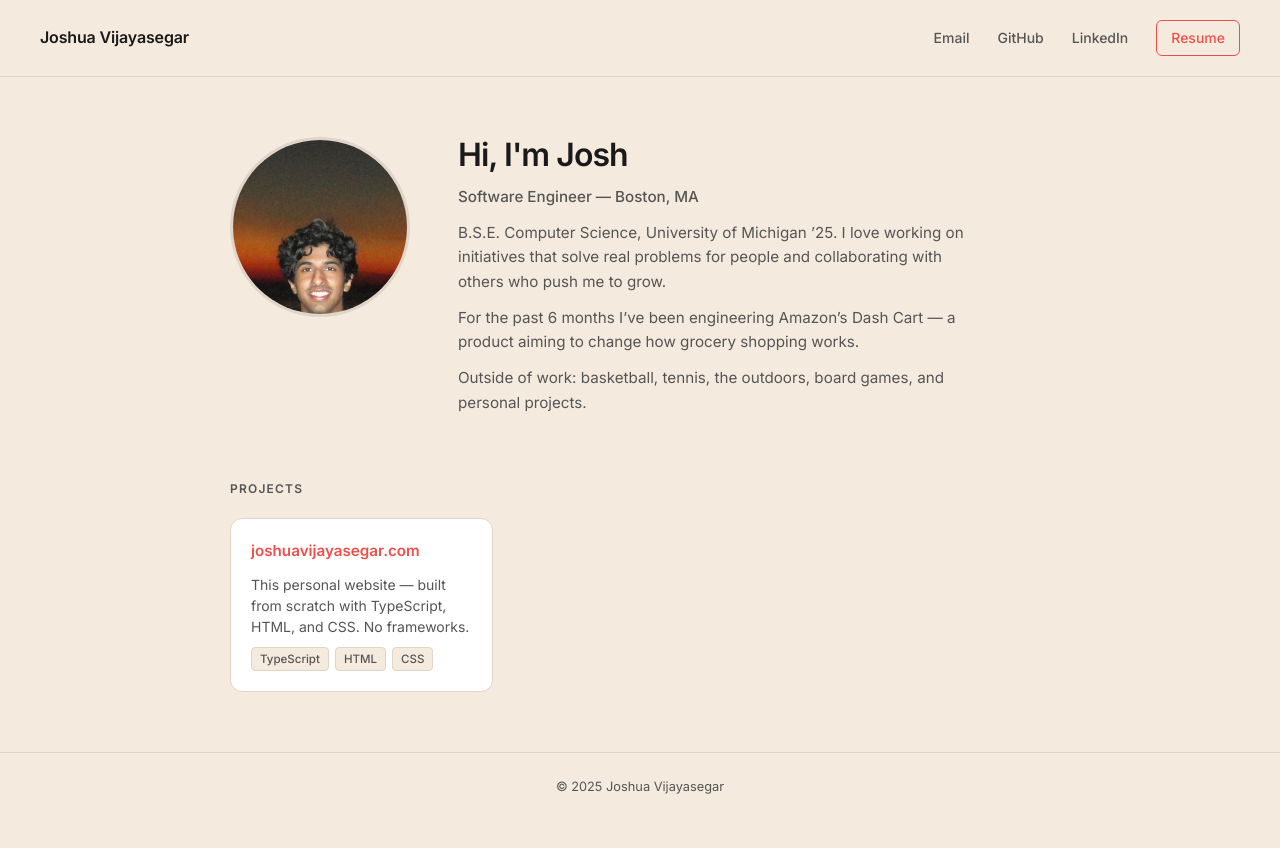
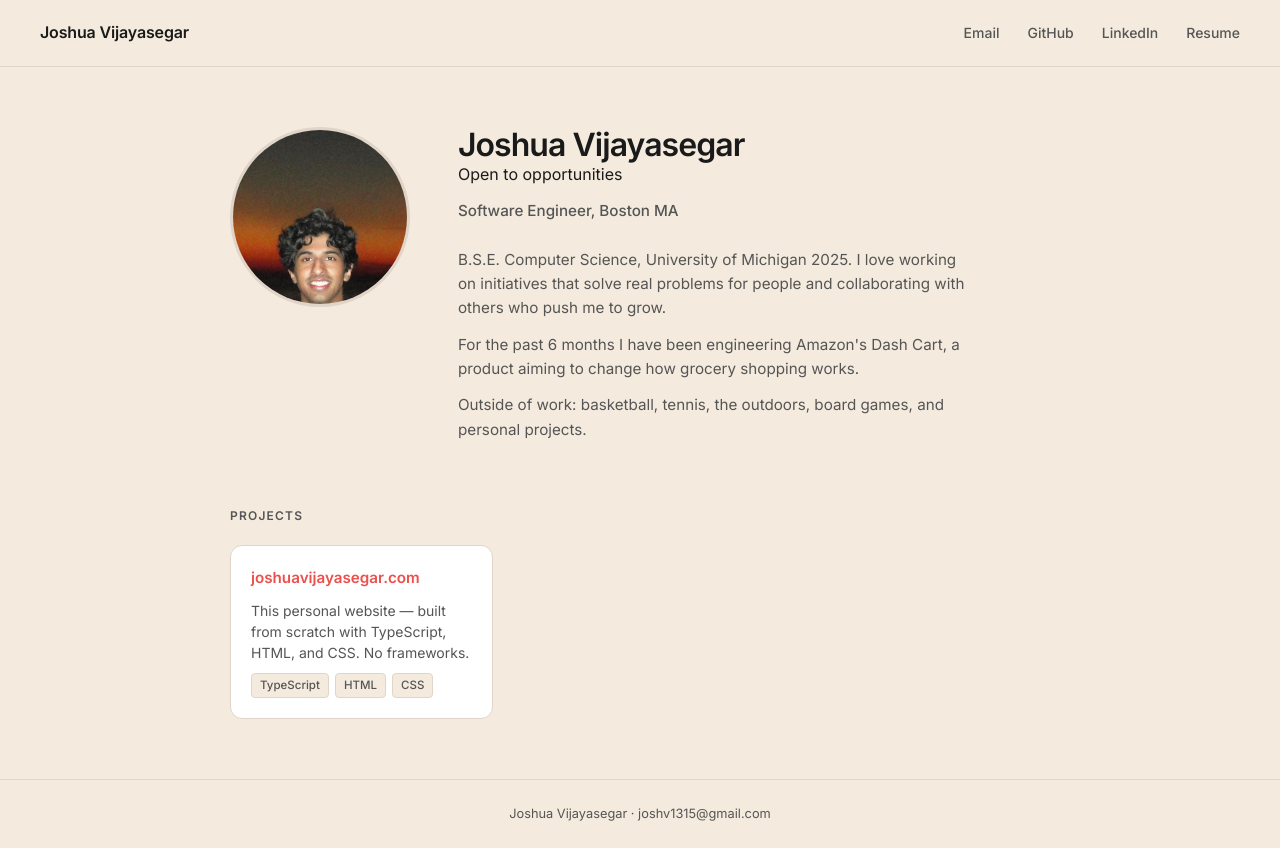
Before and after one commit to joshv1315/joshv1315.github.io, a website: page index.html in a window 1280 px wide. Before the commit the page ends 821 px from the top, so only its background shows below. Drawn offline with Linux system fonts and the light colour scheme.

Commit message:
Redesign UI, fix photo crop, remove em dashes

```diff
--- a/index.html
+++ b/index.html
@@ -4,12 +4,12 @@
     <meta charset="utf-8" />
     <meta name="viewport" content="width=device-width, initial-scale=1" />
     <title>Joshua Vijayasegar</title>
-    <meta name="description" content="Joshua Vijayasegar — Software Engineer" />
+    <meta name="description" content="Joshua Vijayasegar, Software Engineer" />
     <meta name="author" content="Joshua Vijayasegar" />
     <link rel="preconnect" href="https://fonts.googleapis.com" />
     <link rel="preconnect" href="https://fonts.gstatic.com" crossorigin />
     <link
-      href="https://fonts.googleapis.com/css2?family=Inter:wght@400;500;600&display=swap"
+      href="https://fonts.googleapis.com/css2?family=Inter:wght@400;500;600;700&display=swap"
       rel="stylesheet"
     />
     <link rel="stylesheet" href="styles.css" />
@@ -19,49 +19,32 @@
       <span class="site-name">Joshua Vijayasegar</span>
       <nav class="site-nav">
         <a href="mailto:joshv1315@gmail.com" class="nav-link">Email</a>
-        <a
-          href="https://github.com/joshv1315"
-          target="_blank"
-          rel="noopener noreferrer"
-          class="nav-link"
-          >GitHub</a
-        >
-        <a
-          href="https://www.linkedin.com/in/joshuavijayasegar/"
-          target="_blank"
-          rel="noopener noreferrer"
-          class="nav-link"
-          >LinkedIn</a
-        >
-        <a
-          href="files/Joshua_Vijayasegar_Resume.pdf"
-          target="_blank"
-          rel="noopener noreferrer"
-          class="nav-link nav-link--accent"
-          >Resume</a
-        >
+        <a href="https://github.com/joshv1315" target="_blank" rel="noopener noreferrer" class="nav-link">GitHub</a>
+        <a href="https://www.linkedin.com/in/joshuavijayasegar/" target="_blank" rel="noopener noreferrer" class="nav-link">LinkedIn</a>
+        <a href="files/Joshua_Vijayasegar_Resume.pdf" target="_blank" rel="noopener noreferrer" class="nav-link nav-link--resume">Resume</a>
       </nav>
     </header>
 
     <main>
       <section class="hero">
-        <img
-          src="imgs/pic_of_josh.jpg"
-          alt="Joshua Vijayasegar"
-          class="hero-photo"
-        />
+        <div class="hero-photo-wrap">
+          <img src="imgs/pic_of_josh.jpg" alt="Joshua Vijayasegar" class="hero-photo" />
+        </div>
         <div class="hero-text">
-          <h1 class="hero-name">Hi, I'm Josh</h1>
-          <p class="hero-role">Software Engineer &mdash; Boston, MA</p>
+          <div class="hero-title-row">
+            <h1 class="hero-name">Joshua Vijayasegar</h1>
+            <span class="hero-badge">Open to opportunities</span>
+          </div>
+          <p class="hero-role">Software Engineer, Boston MA</p>
+          <div class="hero-divider"></div>
           <p class="hero-blurb">
-            B.S.E. Computer Science, University of Michigan &rsquo;25. I love
+            B.S.E. Computer Science, University of Michigan 2025. I love
             working on initiatives that solve real problems for people and
             collaborating with others who push me to grow.
           </p>
           <p class="hero-blurb">
-            For the past 6 months I&rsquo;ve been engineering Amazon&rsquo;s
-            Dash Cart &mdash; a product aiming to change how grocery shopping
-            works.
+            For the past 6 months I have been engineering Amazon's Dash Cart,
+            a product aiming to change how grocery shopping works.
           </p>
           <p class="hero-blurb">
             Outside of work: basketball, tennis, the outdoors, board games, and
@@ -71,13 +54,16 @@
       </section>
 
       <section class="projects">
-        <h2 class="section-title">Projects</h2>
+        <div class="section-header">
+          <h2 class="section-title">Projects</h2>
+          <span class="section-count" id="project-count"></span>
+        </div>
         <div id="projects-grid" class="projects-grid"></div>
       </section>
     </main>
 
     <footer class="site-footer">
-      <p>&copy; 2025 Joshua Vijayasegar</p>
+      <p>Joshua Vijayasegar &middot; joshv1315@gmail.com</p>
     </footer>
 
     <script src="dist/main.js"></script>
```
